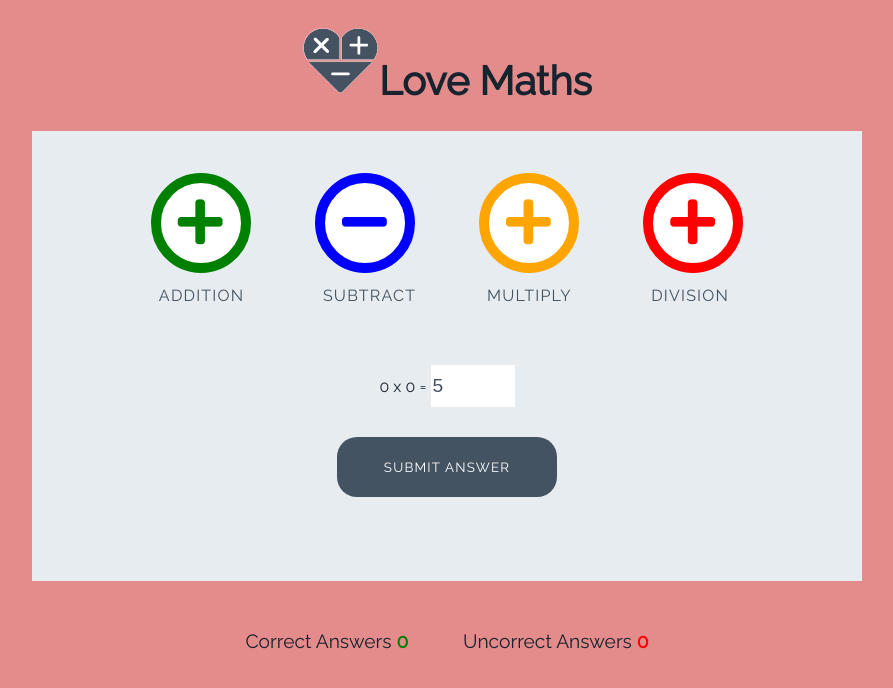
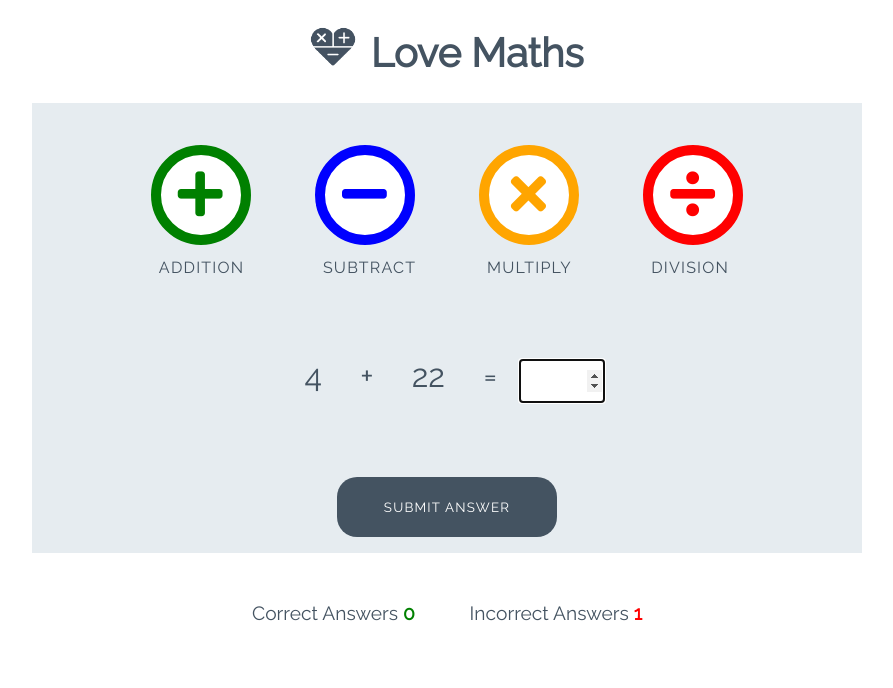
Before and after one commit to AmarDange/love-maths, a plain HTML site: page index.html in a window 1280 px wide. Both pictures are taken after typing "5" into the empty fields and a click on the button "SUBMIT ANSWER". Shown: the whole page, without its empty margins (193-1086 px from the left). Drawn offline with Linux system fonts and the light colour scheme.

Commit message:
Add function in js

```diff
--- a/assets/css/style.css
+++ b/assets/css/style.css
@@ -1,9 +1,9 @@
 /* --------- Global style */
 
 body {
-    background-color: rgb(228, 139, 139);
+    background-color: white;
     font-family: "Raleway", sans-serif;
-    color: #17232e;
+    color: #445361;
     text-align: center;
 }
 
@@ -77,7 +77,6 @@ body {
     height: 40px;
     width: 80px;
     font-size: 1.2rem;
-    margin-top: 30px;
 }
 
 .scores {
@@ -165,7 +164,7 @@ body {
 }
 
 .btn--gray {
-    margin-top: 30px;
+    margin-top: 25px;
     background-color: #445361;
     border: 1px transparent;
     border-radius: 20px;
--- a/assets/js/script.js
+++ b/assets/js/script.js
@@ -1,53 +1,141 @@
+// Wait for the DOM to finish loading before running the game
+// Get the button elements and add event listeners to them
 
+document.addEventListener("DOMContentLoaded", function() {
+    let buttons = document.getElementsByTagName("button");
 
-document.addEventListener("DOMContentLoaded",function(){
-    let button = this.document.getElementByTagName("button");
+    for (let button of buttons) {
+        button.addEventListener("click", function() {
+            if (this.getAttribute("data-type") === "submit") {
+                checkAnswer();
+            } else {
+                let gameType = this.getAttribute("data-type");
+                runGame(gameType);
+            }
+        });
+    }
 
-    for(let button of button ){
-        button.addEventListener("click",function(){
-            if(this.getAttribute("data-type")==="submit"){
-                alert("You clicked Submit!");
-            }else{
-                let gameType = this.getAttribute("data-type");
-                alert(`You clicked ${gameType}`);
+    document.getElementById("answer-box").addEventListener("keydown", function(event) {
+        if (event.key === "Enter") {
+            checkAnswer();
         }
-        })
-    }
-})
+    });
 
+    runGame("addition");
 
+});
 
+/**
+ * The main game "loop", called when the script is first loaded
+ * and after the user's answer has been processed
+ */
+function runGame(gameType) {
 
-function runGame(){
+    document.getElementById("answer-box").value = "";
+    document.getElementById("answer-box").focus();
+
     // Creates two random numbers between 1 and 25
     let num1 = Math.floor(Math.random() * 25) + 1;
     let num2 = Math.floor(Math.random() * 25) + 1;
+
+    if (gameType === "addition") {
+        displayAdditionQuestion(num1, num2);
+    } else if (gameType === "multiply") {
+        displayMultiplyQuestion(num1, num2);
+    } else if (gameType === "subtract" ) {
+        displaySubtractQuestion(num1, num2);
+    } else {
+        alert(`Unknown game type: ${gameType}`);
+        throw `Unknown game type: ${gameType}. Aborting!`;
     }
-
-function checkAnswer(){
 
 }
 
-function calculateCorrectAnswer(){
+/**
+ * Checks the answer against the first element in
+ * the returned calculateCorrectAnswer array
+ */
+function checkAnswer() {
+
+    let userAnswer = parseInt(document.getElementById("answer-box").value);
+    let calculatedAnswer = calculateCorrectAnswer();
+    let isCorrect = userAnswer === calculatedAnswer[0];
+
+    if (isCorrect) {
+        alert("Hey! You got it right! :D");
+        incrementScore();
+    } else {
+        alert(`Awwww.... you answered ${userAnswer}. The correct answer was ${calculatedAnswer[0]}!`);
+        incrementWrongAnswer();
+    }
+
+    runGame(calculatedAnswer[1]);
 
 }
 
-function incrementScore(){
+/**
+ * Gets the operands (the numbers) and the operator (plus, minus etc)
+ * directly from the dom, and returns the correct answer.
+ */
+function calculateCorrectAnswer() {
+
+    let operand1 = parseInt(document.getElementById('operand1').innerText);
+    let operand2 = parseInt(document.getElementById('operand2').innerText);
+    let operator = document.getElementById("operator").innerText;
+
+    if (operator === "+") {
+        return [operand1 + operand2, "addition"];
+    } else if (operator === "x") {
+        return [operand1 * operand2, "multiply"];
+    } else if (operator === "-") {
+        return [operand1 - operand2, "subtract"];
+    } else {
+        alert(`Unimplemented operator ${operator}`);
+        throw `Unimplemented operator ${operator}. Aborting!`;
+    }
 
 }
 
-function incrementWrongAnswer(){
+/**
+ * Gets the current score from the DOM and increments it by 1
+ */
+function incrementScore() {
+
+    let oldScore = parseInt(document.getElementById("score").innerText);
+    document.getElementById("score").innerText = ++oldScore;
 
 }
 
-function displayAdditionQuestion(){
+/**
+ * Gets the current tally of incorrect answers from the DOM and increments it by 1
+ */
+function incrementWrongAnswer() {
+
+    let oldScore = parseInt(document.getElementById("incorrect").innerText);
+    document.getElementById("incorrect").innerText = ++oldScore;
 
 }
 
-function displaySubtractQuestion(){
+function displayAdditionQuestion(operand1, operand2) {
+
+    document.getElementById('operand1').textContent = operand1;
+    document.getElementById('operand2').textContent = operand2;
+    document.getElementById('operator').textContent = "+";
 
 }
 
-function displayMultiplyQuestion(){
+function displaySubtractQuestion(operand1, operand2) {
+
+    document.getElementById("operand1").textContent = operand1 > operand2 ? operand1 : operand2;
+    document.getElementById("operand2").textContent = operand1 > operand2 ? operand2 : operand1;
+    document.getElementById('operator').textContent = "-";
 
 }
+
+function displayMultiplyQuestion(operand1, operand2) {
+
+    document.getElementById('operand1').textContent = operand1;
+    document.getElementById('operand2').textContent = operand2;
+    document.getElementById('operator').textContent = "x";
+
+}
--- a/index.html
+++ b/index.html
@@ -1,23 +1,25 @@
 <!DOCTYPE html>
 <html lang="en">
+
 <head>
     <meta charset="UTF-8">
-    <meta http-equiv="X-UA-Compatible" content="IE=edge">
     <meta name="viewport" content="width=device-width, initial-scale=1.0">
 
+    <!-- font awesome and google fonts -->
     <link rel="stylesheet" href="https://use.fontawesome.com/releases/v5.7.2/css/all.css"
         integrity="sha384-fnmOCqbTlWIlj8LyTjo7mOUStjsKC4pOpQbqyi7RrhN7udi9RwhKkMHpvLbHG9Sr" crossorigin="anonymous">
     <link href="https://fonts.googleapis.com/css?family=Raleway%7CRighteous" rel="stylesheet">
 
     <link rel="stylesheet" href="assets/css/style.css">
-
     <title>Document</title>
 </head>
+
 <body>
-    <h1 class ="heading">
-        <img src="assets/images/logo.png" alt="logo">Love Maths
+    <h1 class="heading">
+        <img class="logo" src="assets/images/logo.png" alt="logo"> Love Maths
     </h1>
-    <div  class="game-area">
+
+    <div class="game-area">
         <div class="controls-area">
             <button data-type="addition" class="btn btn--big btn--green">
                 <i class="fas fa-plus"></i>
@@ -26,26 +28,29 @@
                 <i class="fas fa-minus"></i>
             </button>
             <button data-type="multiply" class="btn btn--big btn--orange">
-                    <i class="fas fa-plus"></i>
+                <i class="fas fa-times"></i>
             </button>
             <button data-type="division" class="btn btn--big btn--red">
-                    <i class="fas fa-plus"></i>
+                <i class="fas fa-divide"></i>
             </button>
         </div>
-        <div class=""question-area>
-            <span id="operation1">0</span>
-            <span id="operation1">x</span>
-            <span id="operation1">0</span>
-            <span id="operation1">=</span>
-            <p class="answer-message">Enter Answers:</p>
+        <div class="question-area">
+            <span id="operand1">0</span>
+            <span id="operator">x</span>
+            <span id="operand2">0</span>
+            <span>=</span>
+            <p class="answer-message">Enter Answer:</p>
             <input id="answer-box" type="number">
         </div>
         <button data-type="submit" class="btn btn--gray">Submit Answer</button>
     </div>
+
     <div class="score-area">
         <p class="scores">Correct Answers <span id="score">0</span></p>
-        <p class="scores">Uncorrect Answers <span id="incorrect">0</span></p>
+        <p class="scores">Incorrect Answers <span id="incorrect">0</span></p>
     </div>
+
     <script src="assets/js/script.js"></script>
 </body>
+
 </html>
```
Lines whose indentation alone changed are shown as unchanged.
